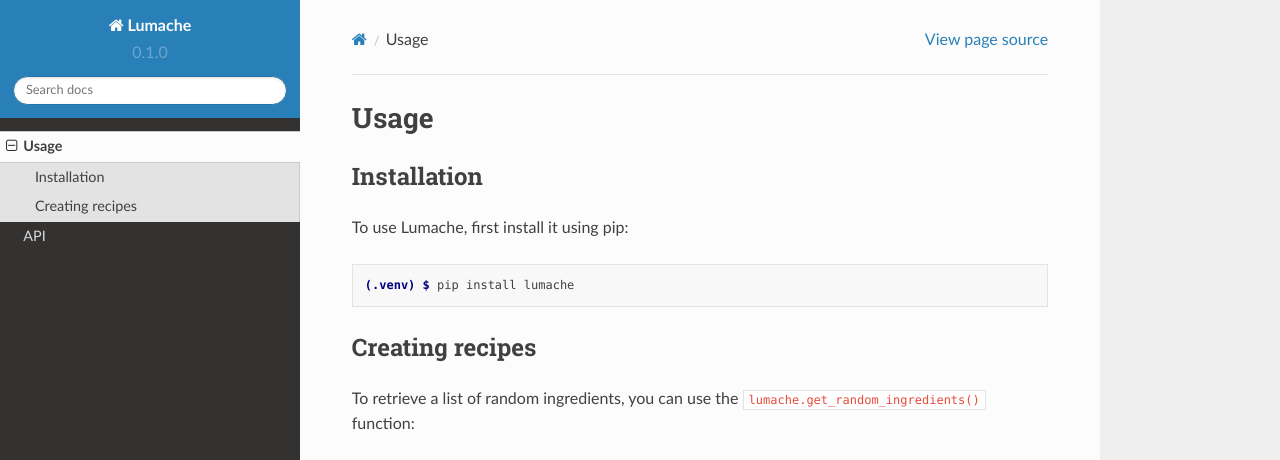
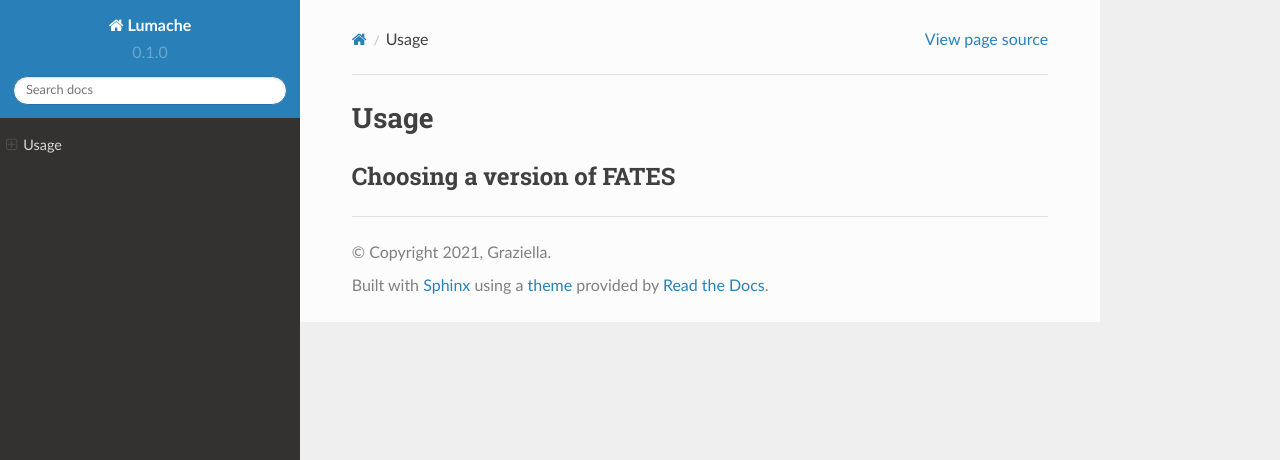
Before and after one commit to NGEET/fates-users-guide, a Sphinx documentation site: the page built from docs/source/usage.rst, in a window 1280 px wide and 1095 px high. Shown: the top 460 px of the window. Built offline with Sphinx 7.4.7 and the Read the Docs theme 2.0.0, drawn with Linux system fonts in a browser that asks for light colours; pages that are not in the unit, such as notebooks, are missing from menus; some of the changed text lies outside the part shown; grey boxes are pictures that could not be loaded.

```diff
--- /dev/null
+++ b/docs/source/how-to.rst
@@ -0,0 +1,6 @@
+How-To
+======
+
+Don't mix this up with Tutorials.  Common user questions
+Recipe analogy (addresses specific question e.g. "how to make crab salad")
+Problem oriented
--- /dev/null
+++ b/docs/source/overview.rst
@@ -0,0 +1,5 @@
+Oveview
+===========
+
+Discussion about the material
+Understanding oriented section
--- a/docs/source/usage.rst
+++ b/docs/source/usage.rst
@@ -1,33 +1,5 @@
 Usage
 =====
 
-.. _installation:
-
-Installation
-------------
-
-To use Lumache, first install it using pip:
-
-.. code-block:: console
-
-   (.venv) $ pip install lumache
-
-Creating recipes
-----------------
-
-To retrieve a list of random ingredients,
-you can use the ``lumache.get_random_ingredients()`` function:
-
-.. autofunction:: lumache.get_random_ingredients
-
-The ``kind`` parameter should be either ``"meat"``, ``"fish"``,
-or ``"veggies"``. Otherwise, :py:func:`lumache.get_random_ingredients`
-will raise an exception.
-
-.. autoexception:: lumache.InvalidKindError
-
-For example:
-
->>> import lumache
->>> lumache.get_random_ingredients()
-['shells', 'gorgonzola', 'parsley']
+Choosing a version of FATES
+---------------------------
```
Also changed, not shown: docs/source/index.rst (+7 -8 lines), docs/source/reference.rst (added, +7 -0 lines), docs/source/tutorials.rst (added, +16 -0 lines), .readthedocs.yaml (added).
